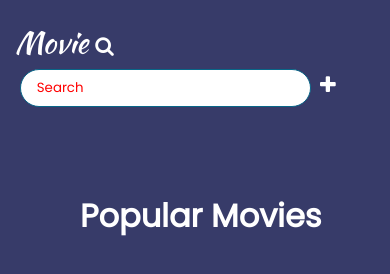
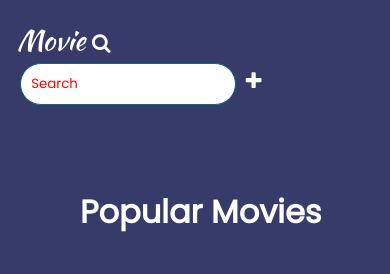
Before and after one commit to DamilareRichard/Movie-app, a plain HTML site: page index.html in a window 390 px wide. Drawn offline with Linux system fonts and the light colour scheme; some packages are replaced by stand-ins of ours; no server answers; a script that the page names is missing.

Commit message:
Add files via upload

```diff
--- a/styles.css
+++ b/styles.css
@@ -151,15 +151,20 @@ h1{
 
 	.nav {
 		padding: 20px 0 0 5px;
-		margin: 0 10px;
+		margin: 0 12px;
 	}
 
 	.nav p {
-		font-size: 30px;
+		font-size: 28px;
 	}
 
 	.right-hand {
-		padding: .3rem;
+		padding: .2rem;
+	}
+
+	.right-hand input {
+		width: 70%;
+		padding: 10px;
 	}
 
 	.right-hand i {
```
